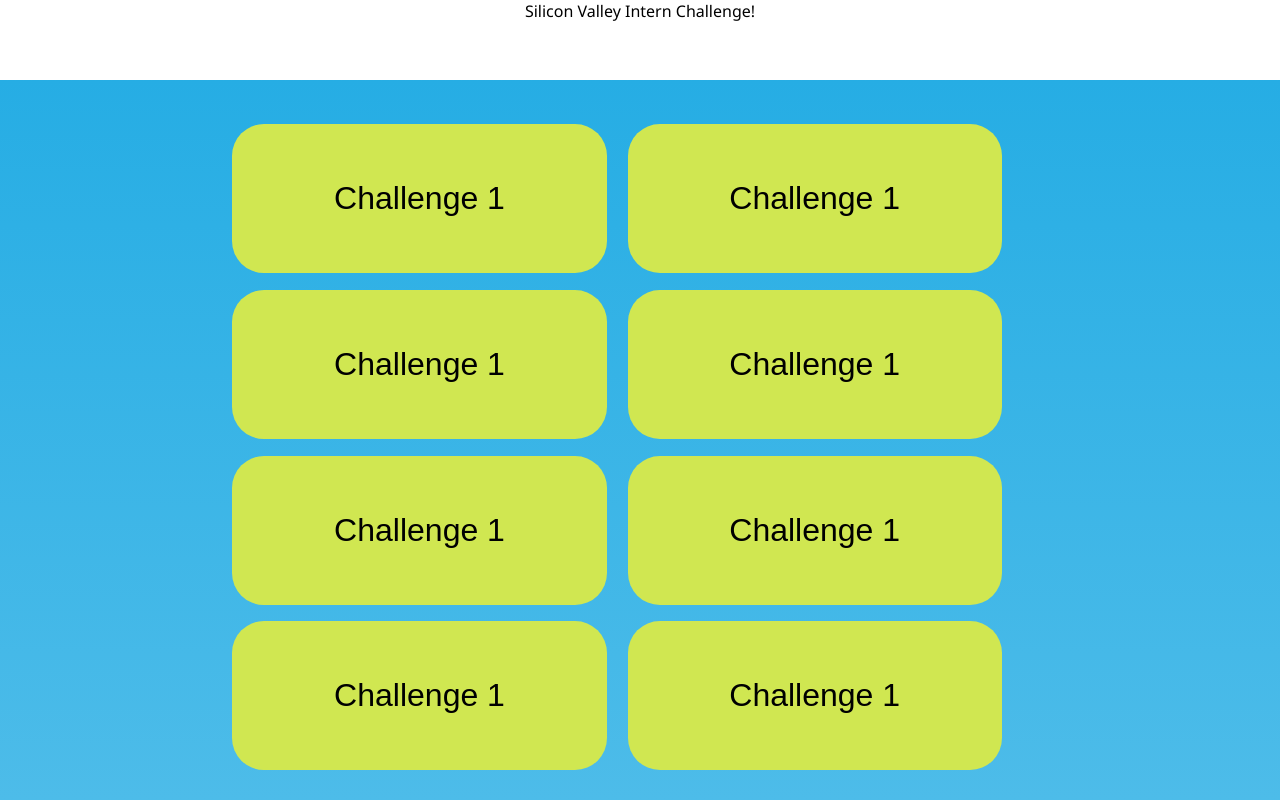
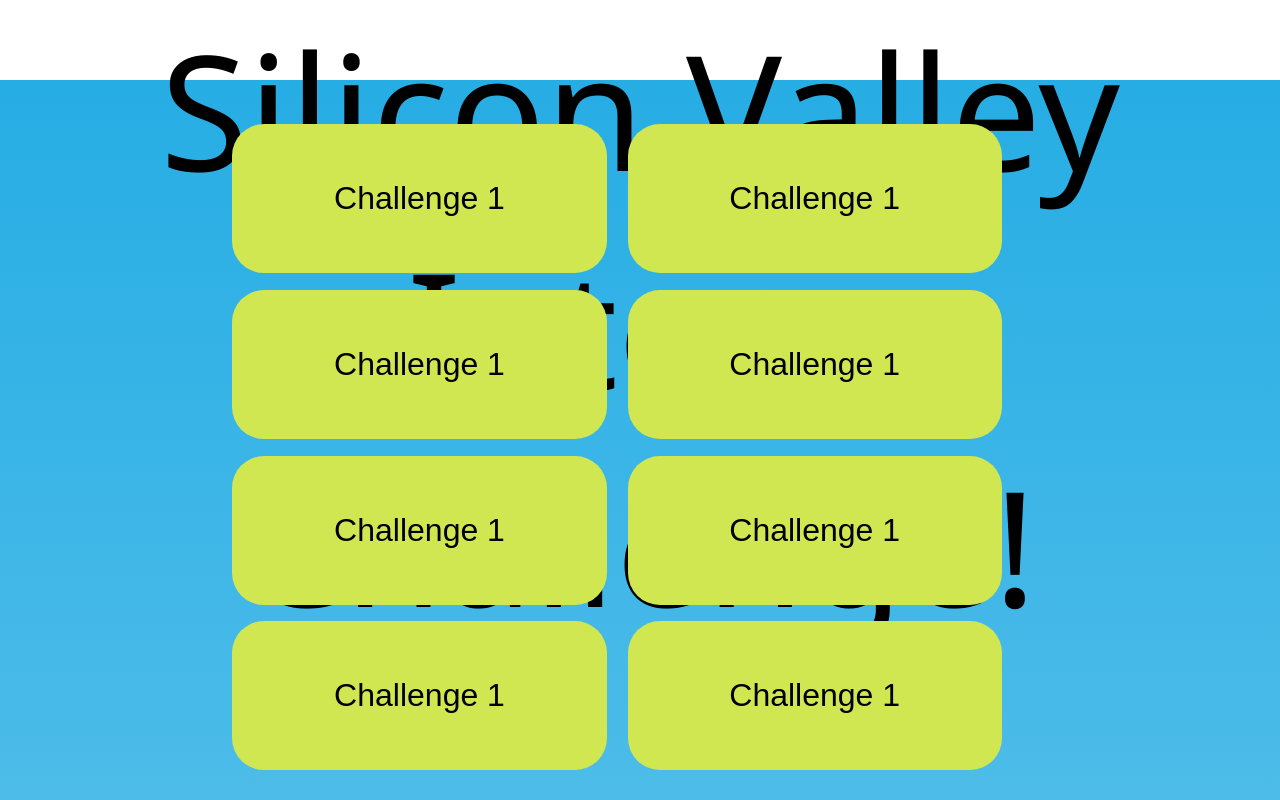
Before and after one commit to AndrewMoll/SVIChallenge, a website: page index.html in a window 1280 px wide. Drawn offline with Linux system fonts and the light colour scheme.

Commit message:
onload function

```diff
--- a/index.html
+++ b/index.html
@@ -7,10 +7,7 @@
   <script src="scripts/default.js" ></script>
 
 
-<script>
-  window.fitText(document.getElementById("title"),.8);
-</script>
-<body>
+<body onload="onLoad()">
 <div id="canvus" content="width=device-width;height=device-height">
 	<div id="title">Silicon Valley Intern Challenge!</div>
 	<div id="challenges-container1">
--- a/scripts/default.js
+++ b/scripts/default.js
@@ -1,6 +1,6 @@
-
+function onLoad(){
  window.fitText(document.getElementById("title"),.8);
-
+}
 
 function loadChallenge(c) {
      alert(c);
```
